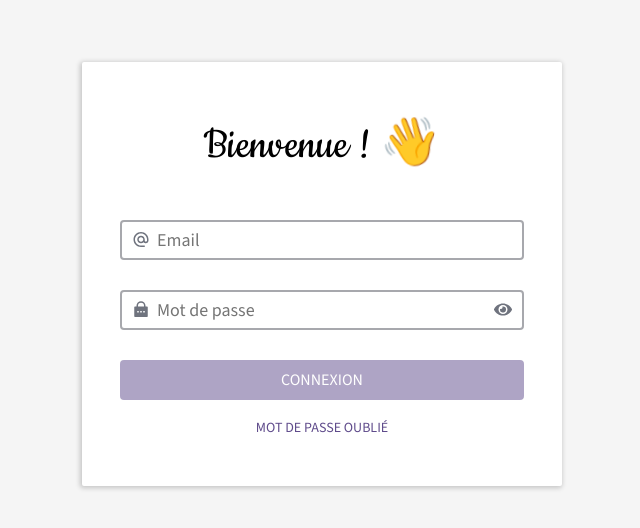
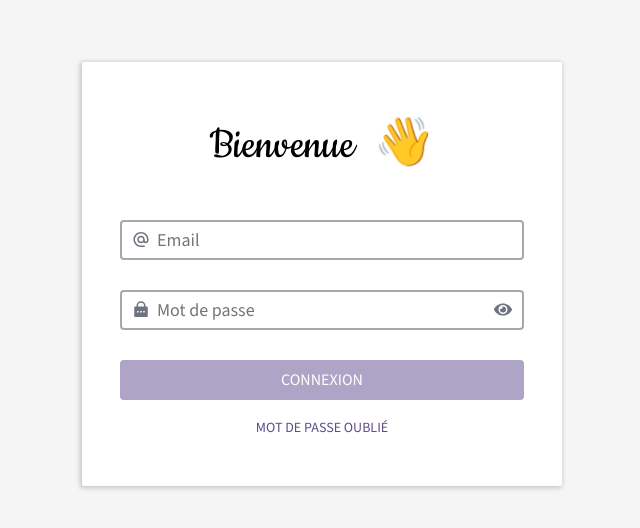
Before and after one commit to MaelBriantin/crm-frontend, a React (Vite) app: page /login in a window 1280 px wide. Shown: the part 126-654 px from the top of the page, without its empty margins (318-958 px from the left). Built offline with nearby package versions, Linux system fonts and the light colour scheme; no server answers.

Commit message:
style: update LoginForm style with new gap between each input

```diff
--- a/src/components/auth/LoginForm.tsx
+++ b/src/components/auth/LoginForm.tsx
@@ -27,7 +27,7 @@ export const LoginForm = () => {
   };
 
   useEffect(() => {
-    const salutations = ["Bonjour !", "Hey !", "Salut !", "Bienvenue !"];
+    const salutations = ["Bonjour", "Hey", "Salut", "Bienvenue"];
 
     setSelectedSalutation(
       salutations[Math.floor(Math.random() * salutations.length)],
@@ -102,7 +102,7 @@ const LoginFormStyle = styled.form`
     width: 100%;
     word-break: break-word;
     display: flex;
-    gap: 10px;
+    gap: 20px;
     text-align: center;
     justify-content: center;
     align-items: center;
```
